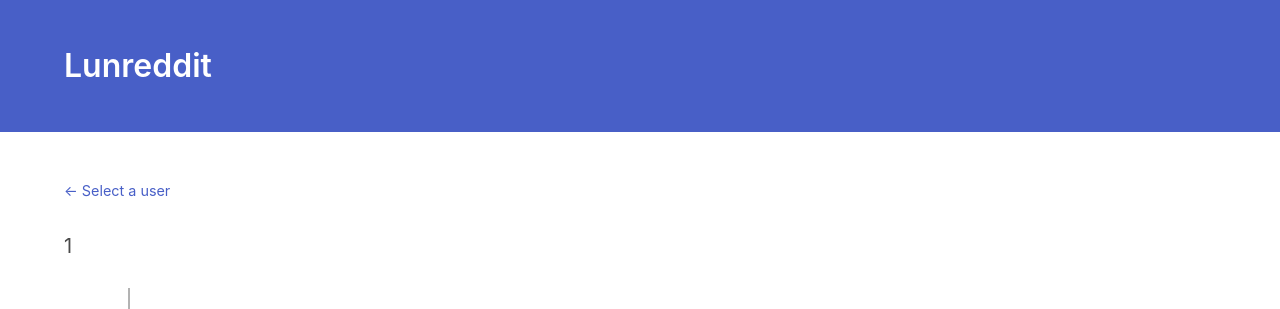
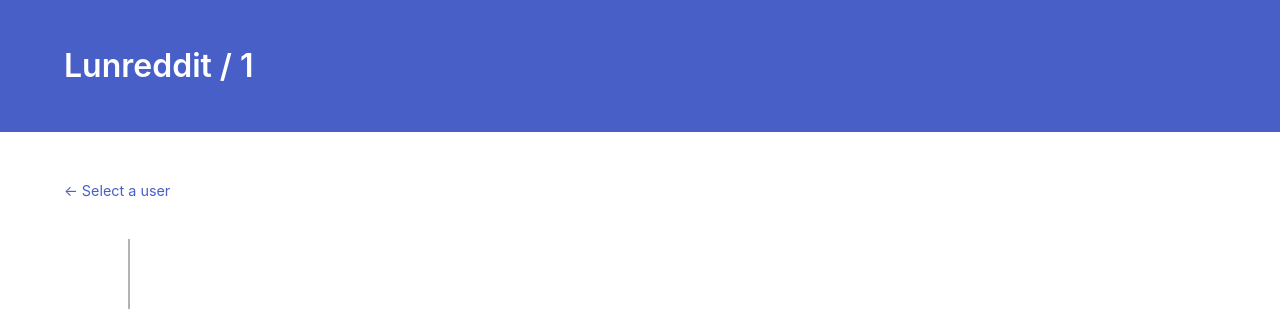
Before and after one commit to cheshire137/lunreddit, a React (Create React App) app: page /user/1 in a window 1280 px wide. Shown: the top 309 px of the page. Built offline with nearby package versions, Linux system fonts and the light colour scheme; no server answers.

Commit message:
Show username in title area

```diff
--- a/src/App.js
+++ b/src/App.js
@@ -10,13 +10,6 @@ class App extends Component {
     return (
       <Router>
         <div>
-          <section className="hero is-link">
-            <div className="hero-body">
-              <div className="container">
-                <h1 className="title">Lunreddit</h1>
-              </div>
-            </div>
-          </section>
           <Route exact path="/" component={Home} />
           <Route path="/user/:username" component={UserView}/>
         </div>
--- a/src/components/Home.js
+++ b/src/components/Home.js
@@ -4,11 +4,20 @@ import UserForm from './UserForm'
 class Home extends Component {
   render() {
     return (
-      <section className="section">
-        <div className="container">
-          <UserForm />
-        </div>
-      </section>
+      <div>
+        <section className="hero is-link">
+          <div className="hero-body">
+            <div className="container">
+              <h1 className="title">Lunreddit</h1>
+            </div>
+          </div>
+        </section>
+        <section className="section">
+          <div className="container">
+            <UserForm />
+          </div>
+        </section>
+      </div>
     )
   }
 }
--- a/src/components/UserView.js
+++ b/src/components/UserView.js
@@ -27,29 +27,38 @@ class UserView extends Component {
   render() {
     const { posts, about } = this.state
     return (
+      <div>
+        <section className="hero is-link">
+          <div className="hero-body">
+            <div className="container">
+              <h1 className="title">
+                <Link to="/">Lunreddit</Link>
+                <span> / </span>
+                <Link to={`/user/${this.username}`}>{this.username}</Link>
+              </h1>
+              {about ? (
+                <h2 className="subtitle">
+                  {about.linkKarma} link karma
+                  <span> &middot; </span>
+                  {about.commentKarma} comment karma
+                  <span> &middot; </span>
+                  Redditor for {new DateHelper(about.created).timeSince()}
+                </h2>
+              ) : ''}
+            </div>
+          </div>
+        </section>
         <section className="section">
           <div className="container">
             <Link
               to="/"
               className="back-nav-link"
             >&larr; Select a user</Link>
-          <h2 className="subtitle">
-            {this.username}
-            {about ? (
-              <span className="text-gray">
-                <span> &middot; </span>
-                {about.linkKarma} link karma
-                <span> / </span>
-                {about.commentKarma} comment karma
-                <span> &middot; </span>
-                Redditor for {new DateHelper(about.created).timeSince()}
-              </span>
-            ) : ''}
-          </h2>
             <KarmaChart posts={posts} />
             <PostsList posts={posts} />
           </div>
         </section>
+      </div>
     )
   }
 }
```
Lines whose indentation alone changed are shown as unchanged.
